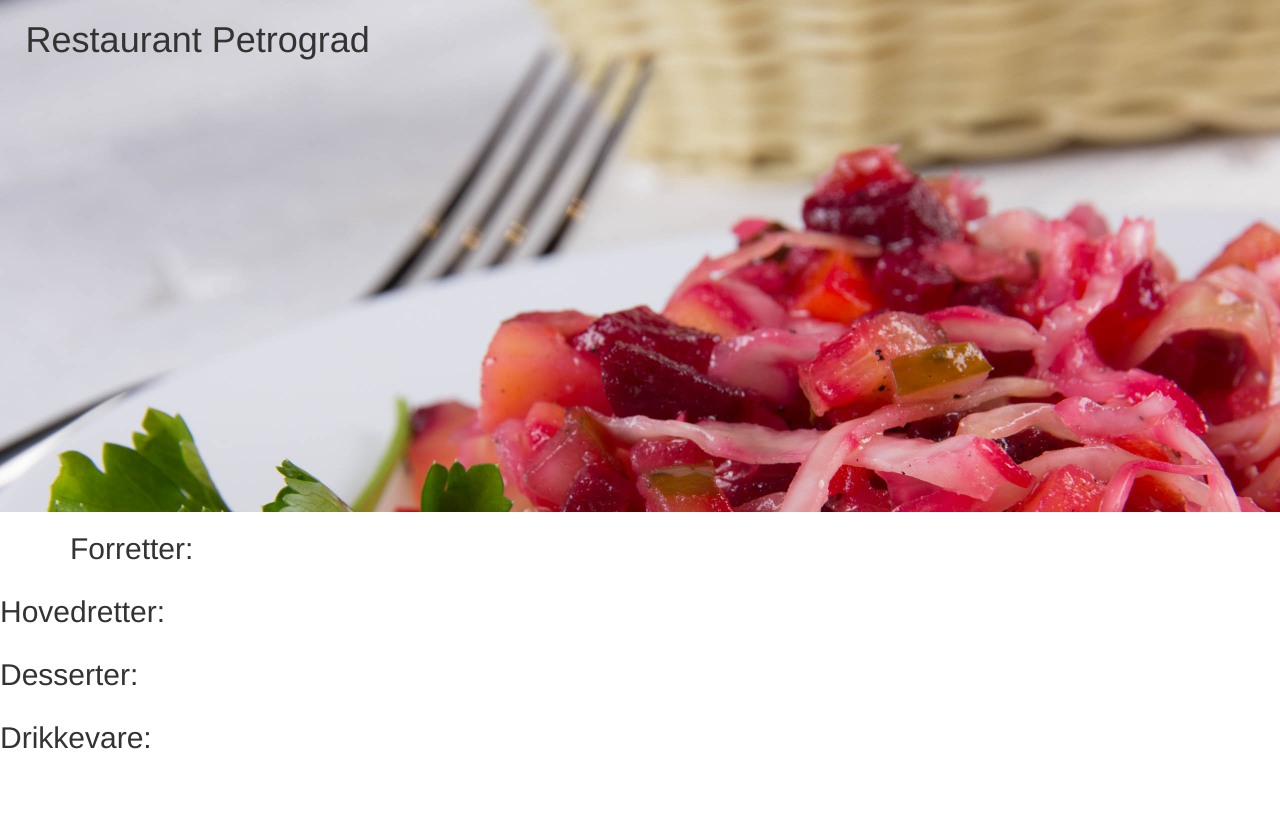
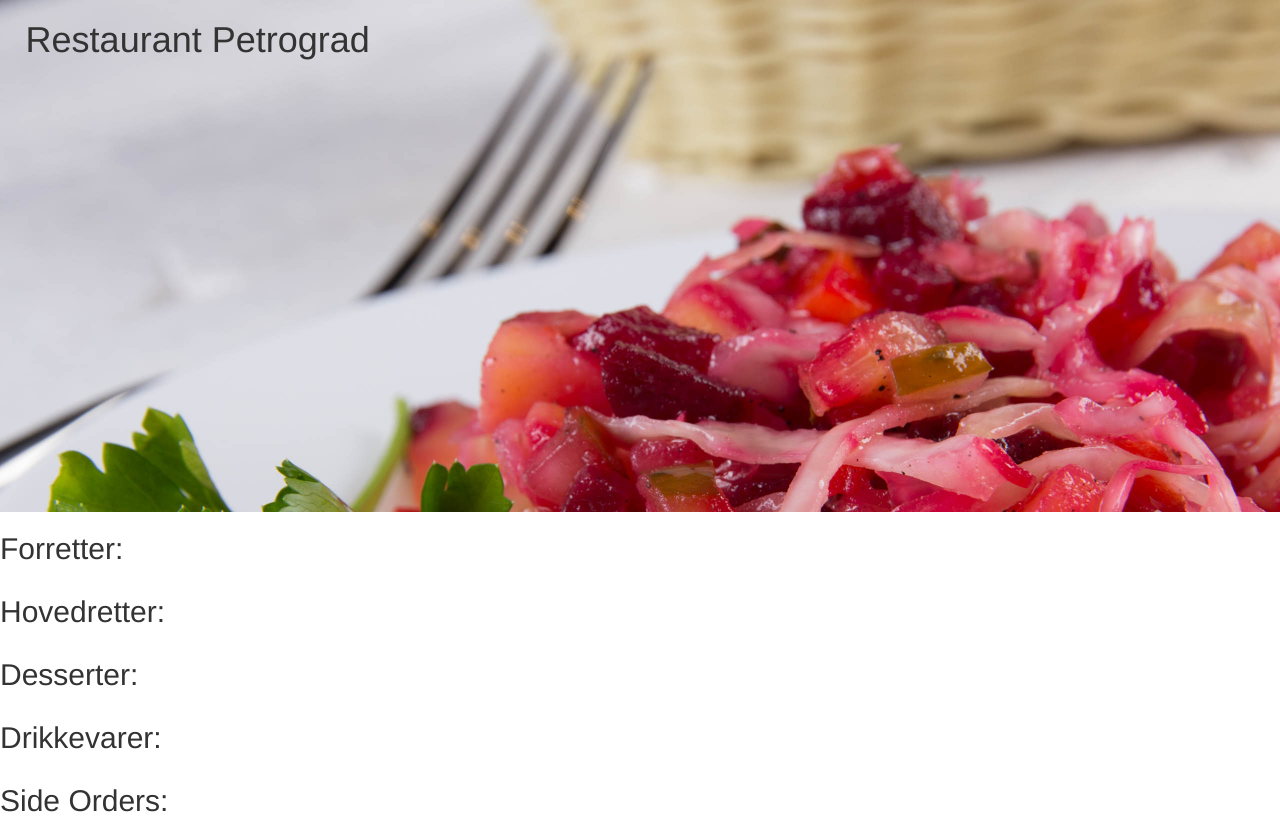
Before and after one commit to PapiLotion/dynamisk_petrograd, a plain HTML site: page index.html in a window 1280 px wide. Before the commit the page ends 800 px from the top, so only its background shows below. Drawn offline with nearby package versions, Linux system fonts and the light colour scheme.

Commit message:
all categories added

```diff
--- a/index.html
+++ b/index.html
@@ -30,7 +30,7 @@
     </div>
 
 
-    <div class="container alleretter">
+
         <section class="row forretter">
             <div class="col-lg-12">
             <h2>Forretter:</h2>
@@ -82,7 +82,7 @@
 
 
         </section>
-        </div>
+
 
             <section class="row hovedretter">
                 <div class="col-lg-12">
@@ -102,9 +102,17 @@
 
         </section>
 
-            <section class="row drikkevare">
+            <section class="row drikkevarer">
                 <div class="col-lg-12">
-                <h2>Drikkevare:</h2>
+                <h2>Drikkevarer:</h2>
+                </div>
+
+    </section>
+
+
+                <section class="row sideorders">
+                <div class="col-lg-12">
+                <h2>Side Orders:</h2>
                 </div>
 
         </section>
--- a/petro.js
+++ b/petro.js
@@ -9,7 +9,7 @@ function sidenVises() {
 }
 
 function visProduktListe( listen ) {
-    console.table( listen );
+    //console.table( listen );
     listen.forEach (visProdukt);
 
 }
@@ -47,5 +47,17 @@ function visProdukt( produkt) {
     }
 
     // Append klon .alleretter
-    document.querySelector(".alleretter").appendChild(klon);
+    //document.querySelector(".alleretter").appendChild(klon);
+    console.log("." + produkt.kategori)
+
+    document.querySelector("." + produkt.kategori).appendChild(klon);
+    /*
+    if(produkt.kategori == 'forretter'){
+        document.querySelector(".forretter").appendChild(klon);
+    } else if(produkt.kategori == 'hovedretter'){
+         document.querySelector(".hovedretter").appendChild(klon);
+    }*/
+
+
+    //document.querySelector(".forretter").appendChild(klon);
 }
```
